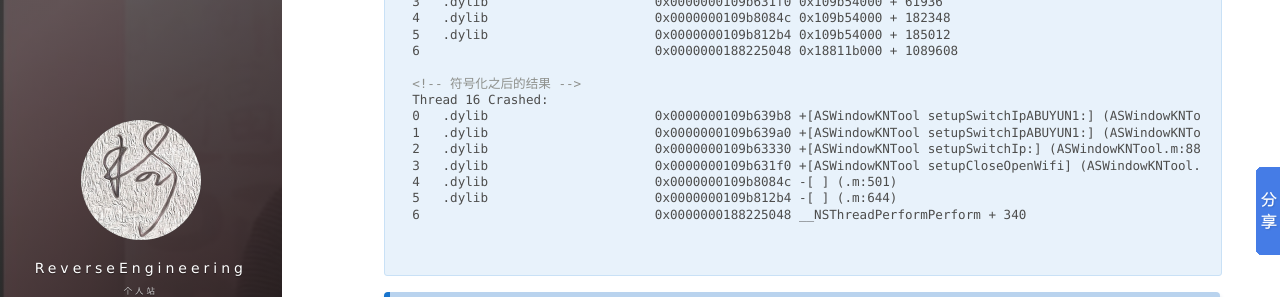
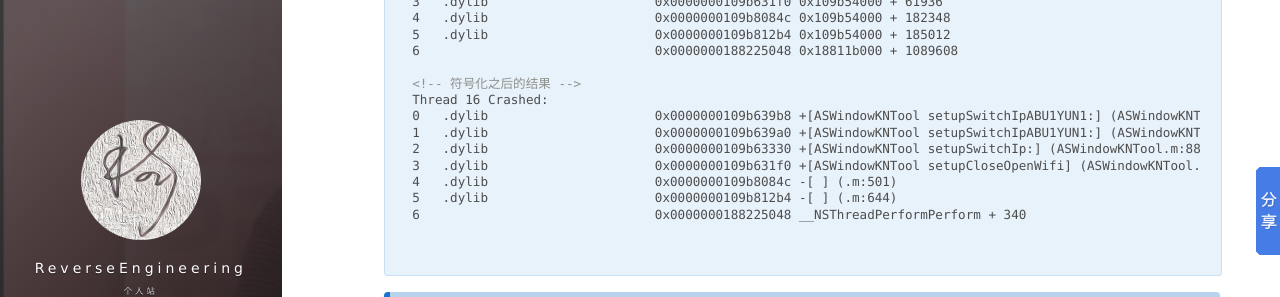
Before and after one commit to zhangkn/zhangkn.github.io, a Jekyll site: the page built from _posts/2018-03-12-symbolicatecrash.md, in a window 1280 px wide and 900 px high, scrolled down 1242 px. Shown: the part 168-465 px from the top of the window. Built offline with Jekyll 4.4.1, drawn with Linux system fonts in a browser that asks for light colours; nearby versions of some CDN libraries; comment, search, counter and statistics services are not loaded.

```diff
--- a/_posts/2018-03-12-symbolicatecrash.md
+++ b/_posts/2018-03-12-symbolicatecrash.md
@@ -80,8 +80,8 @@ Thread 16 Crashed:
 
 <!-- 符号化之后的结果 -->
 Thread 16 Crashed:
-0   .dylib              	0x0000000109b639b8 +[ASWindowKNTool setupSwitchIpABUYUN1:] (ASWindowKNTool.m:289)
-1   .dylib              	0x0000000109b639a0 +[ASWindowKNTool setupSwitchIpABUYUN1:] (ASWindowKNTool.m:287)
+0   .dylib              	0x0000000109b639b8 +[ASWindowKNTool setupSwitchIpABU1YUN1:] (ASWindowKNTool.m:289)
+1   .dylib              	0x0000000109b639a0 +[ASWindowKNTool setupSwitchIpABU1YUN1:] (ASWindowKNTool.m:287)
 2   .dylib              	0x0000000109b63330 +[ASWindowKNTool setupSwitchIp:] (ASWindowKNTool.m:88)
 3   .dylib              	0x0000000109b631f0 +[ASWindowKNTool setupCloseOpenWifi] (ASWindowKNTool.m:62)
 4   .dylib              	0x0000000109b8084c -[ ] (.m:501)
```
Also changed, not shown: _posts/2018-02-25-GoogleHacking.md (+1 -3 lines), _posts/2018-03-29-find.md (+2 -2 lines), _posts/2018-04-11-DevelopmentSkillsIntroduced.md (+3 -1 lines).
